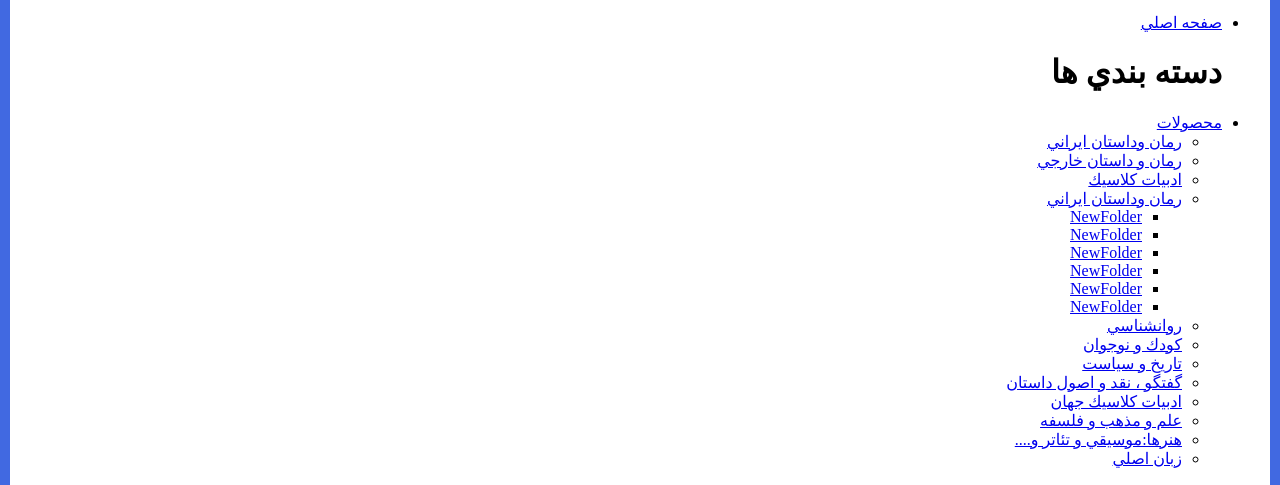
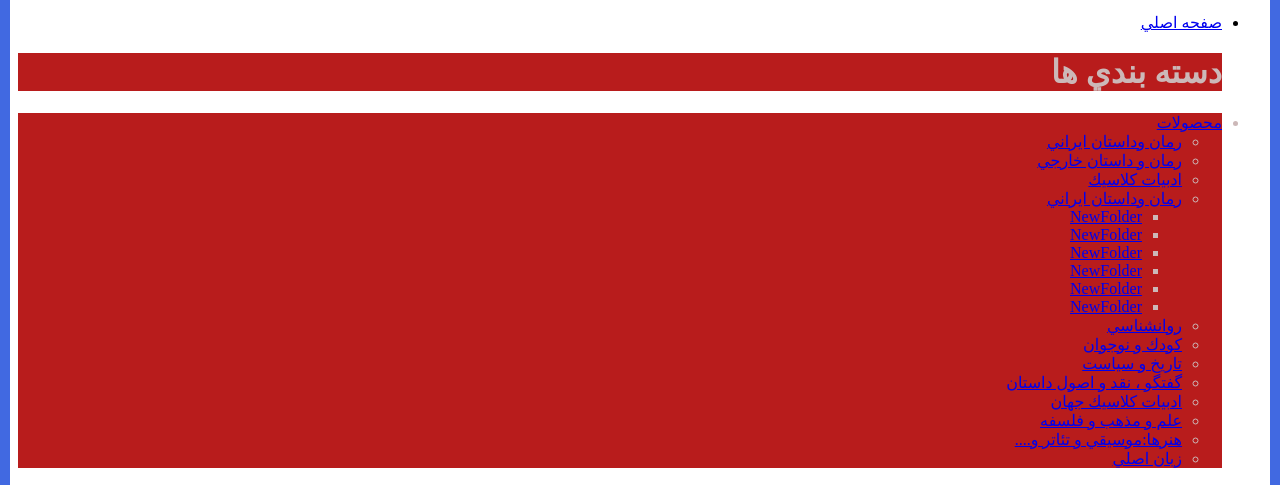
Before and after one commit to Ghost-Frank-Woods/New-Project-Ghost1, a plain HTML site: page index.html in a window 1280 px wide. Shown: the part 446-931 px from the top of the page. Drawn offline with Linux system fonts and the light colour scheme.

Commit message:
تغییر

```diff
--- a/index.html
+++ b/index.html
@@ -26,16 +26,16 @@
         <input type="text" placeholder="جستوجو درفروشگاه">
         <button>جستوجو</button>
     </header>
-    <div class="heder-menu">
+    <div>
         <ul>
             <li>
                 <a href="#">صفحه اصلي</a>
             </li>
-            <h1>دسته بندي ها</h1>
-            <li>
+            <h1 class="heder-menu heder_menu_s">دسته بندي ها</h1>
+            <li class="heder-menu heder_menu_s">
                 <a href="#">محصولات</a>
             </li>
-            <div class="romanlist">
+            <div id="romanlist">
             <ul class="roman-mneu">
             <li>
                 <a href="#">رمان وداستان ايراني</a>
@@ -219,5 +219,6 @@
 
 
 
+
 </body>
 </html>
```
